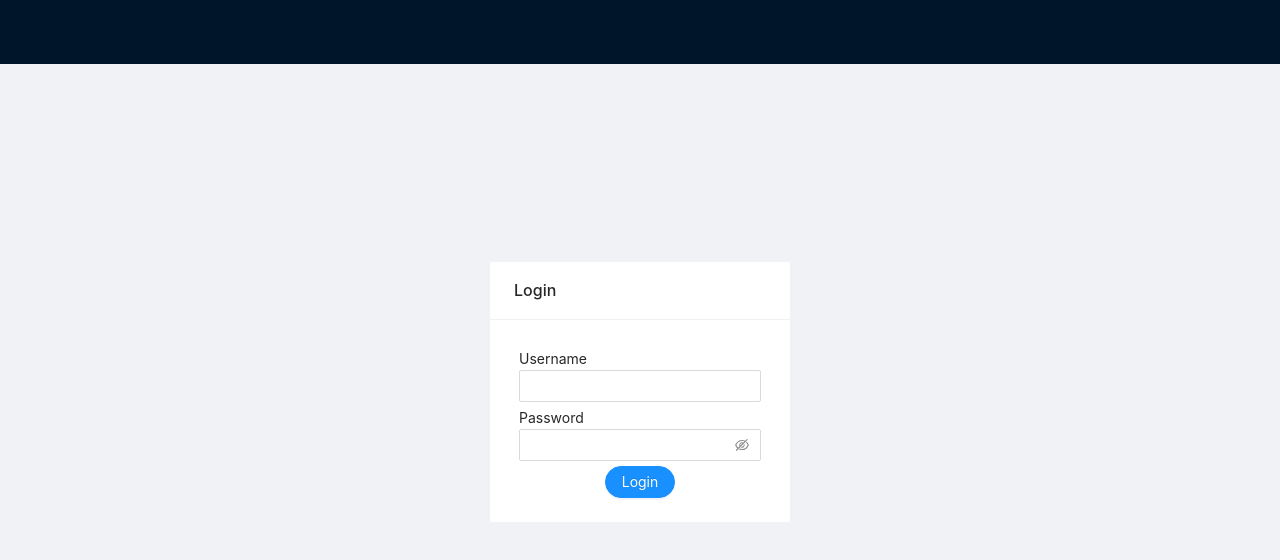
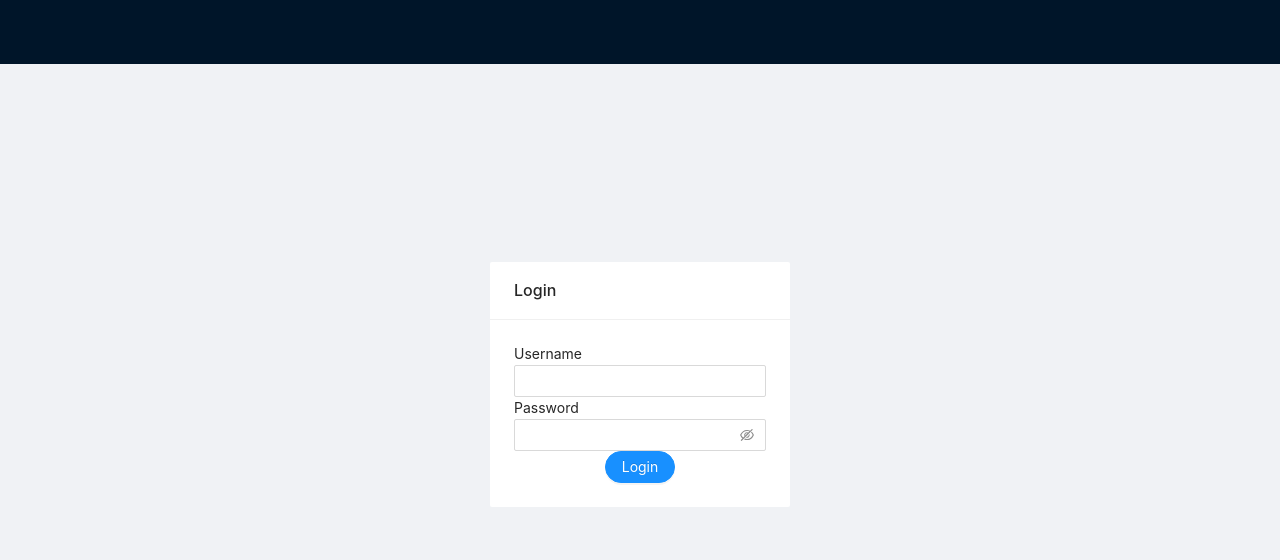
Before and after one commit to emanuellourenco/my-budget_frontend, a React (Create React App) app: page /login in a window 1280 px wide. Shown: the top 560 px of the page. Built offline with nearby package versions, Linux system fonts and the light colour scheme.

Commit message:
add col and prop types in input components

```diff
--- a/src/components/form/Input.jsx
+++ b/src/components/form/Input.jsx
@@ -1,15 +1,30 @@
 import React from "react";
-import { Input } from "antd";
+import { Col, Input } from "antd";
+import PropTypes from "prop-types";
 
-function InputBlock(props) {
-  const { name, label, placeholder } = props;
+function InputCol(props) {
+  const { cols, name, label, placeholder } = props;
 
   return (
-    <div style={{ margin: "5px" }}>
+    <Col span={cols}>
       <span>{label}</span>
       <Input id={name} name={name} placeholder={placeholder} />
-    </div>
+    </Col>
   );
 }
 
-export default InputBlock;
+InputCol.defaultProps = {
+  cols: "24",
+  name: "name",
+  label: "",
+  placeholder: "",
+};
+
+InputCol.propTypes = {
+  cols: PropTypes.string,
+  name: PropTypes.string,
+  label: PropTypes.string,
+  placeholder: PropTypes.string,
+};
+
+export default InputCol;
--- a/src/components/form/InputPassword.jsx
+++ b/src/components/form/InputPassword.jsx
@@ -1,12 +1,13 @@
 import React from "react";
-import { Input } from "antd";
+import { Col, Input } from "antd";
 import { EyeInvisibleOutlined, EyeTwoTone } from "@ant-design/icons";
+import PropTypes from "prop-types";
 
-function InputPassword(props) {
-  const { name, label, placeholder } = props;
+function PasswordCol(props) {
+  const { cols, name, label, placeholder } = props;
 
   return (
-    <div style={{ margin: "5px" }}>
+    <Col span={cols}>
       <span>{label}</span>
       <Input.Password
         id={name}
@@ -16,8 +17,22 @@ function InputPassword(props) {
           visible ? <EyeTwoTone /> : <EyeInvisibleOutlined />
         }
       />
-    </div>
+    </Col>
   );
 }
 
-export default InputPassword;
+PasswordCol.defaultProps = {
+  cols: "24",
+  name: "name",
+  label: "",
+  placeholder: "",
+};
+
+PasswordCol.propTypes = {
+  cols: PropTypes.string,
+  name: PropTypes.string,
+  label: PropTypes.string,
+  placeholder: PropTypes.string,
+};
+
+export default PasswordCol;
```
